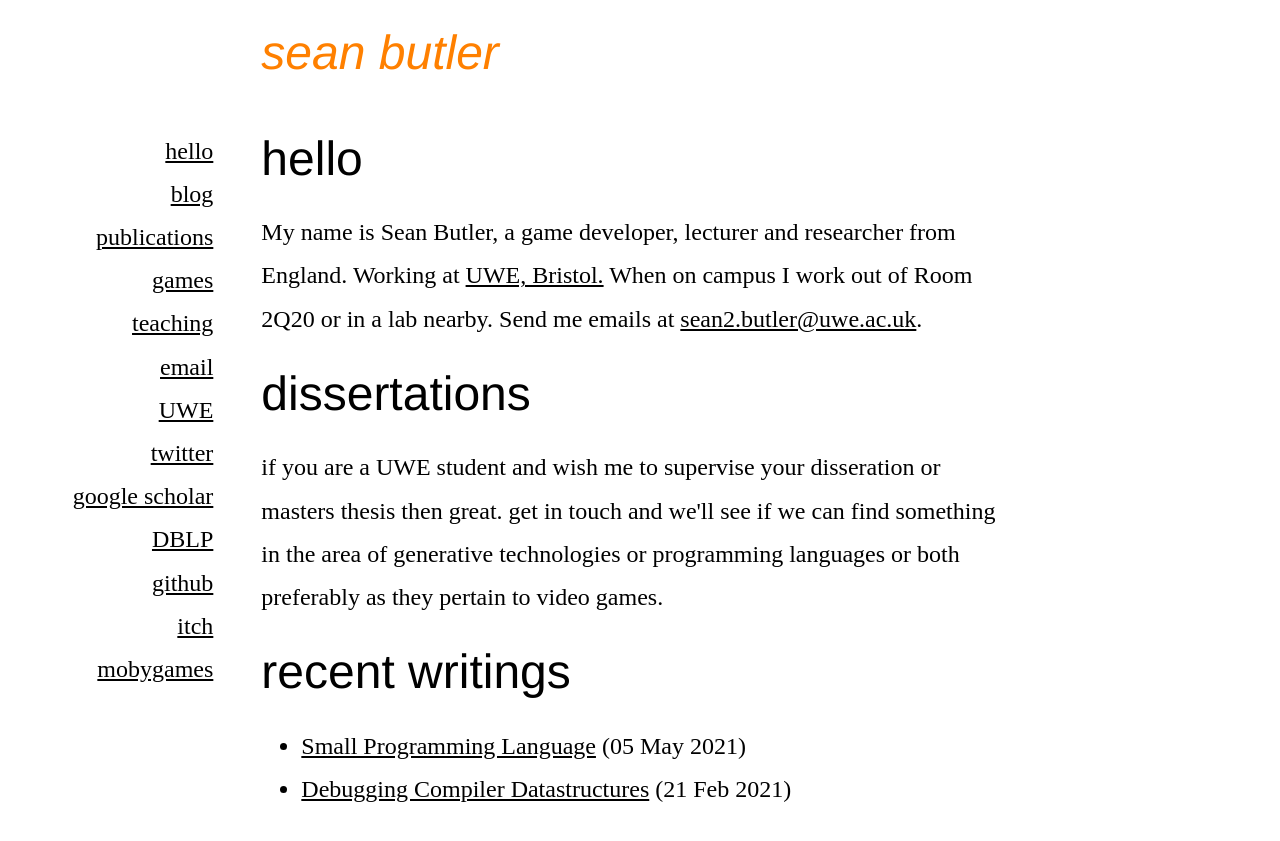
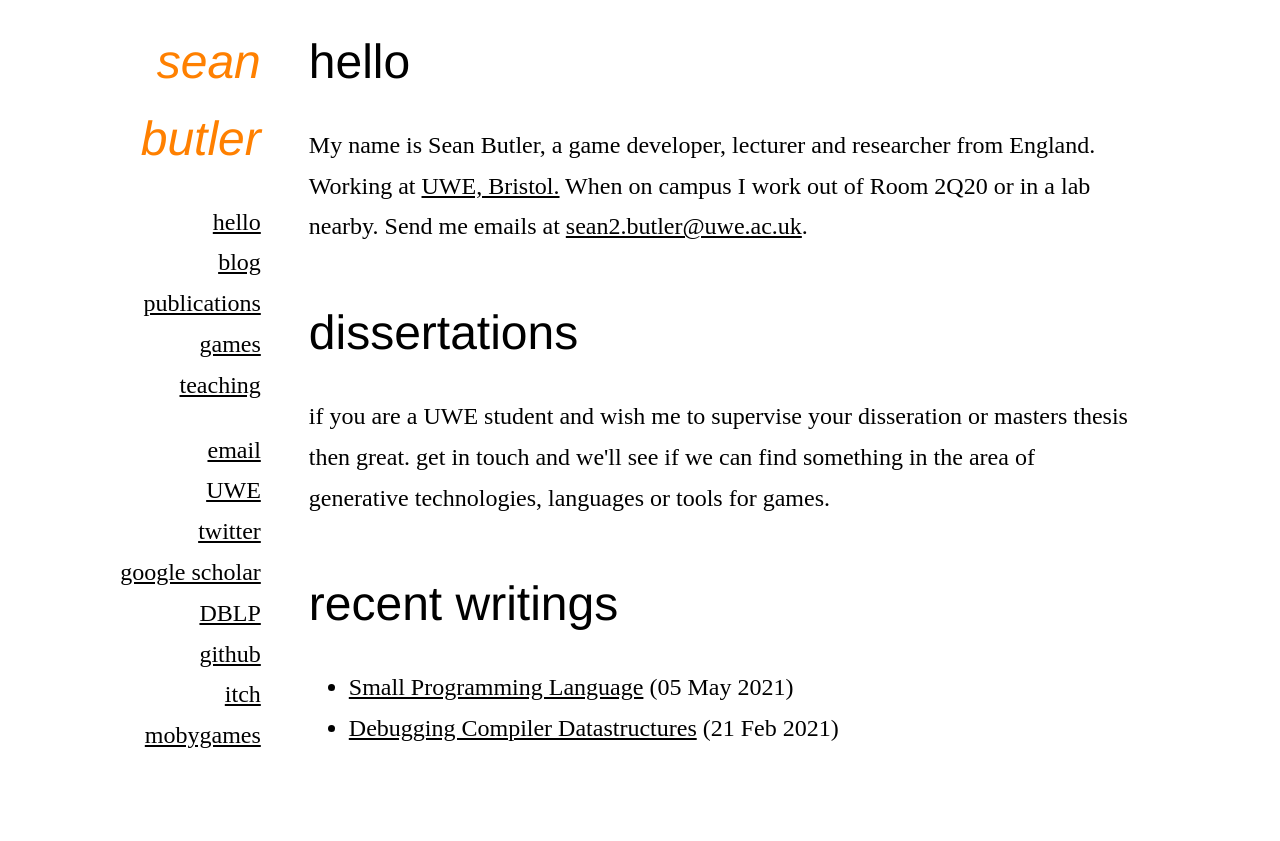
Before and after one commit to seanbutler/www.seanbutler.net, a Jekyll site: the page built from index.html, in a window 1280 px wide. Shown: the top 841 px of the page. Built offline with Jekyll 4.4.1, drawn with Linux system fonts in a browser that asks for light colours.

Commit message:
corrected wide code layout issue

```diff
--- a/_layouts/default.html
+++ b/_layouts/default.html
@@ -19,21 +19,10 @@
 	<body>
 
 		<div class = "row">
-			<div class="col side lhs">
-			</div>
 
-			<div class="col main orange">
-				<h1>sean butler</h1>
-			</div>
+			<div class="col lhs">
 
-			<div class="col side">
-			</div>
-
-		</div>
-
-		<div class = "row">
-
-			<div class="col side lhs">
+				<h1 class = "title">sean butler</h1>
 
 				<ul>
 					<li>
@@ -51,6 +40,10 @@
 					<li>
 						<a href="/teaching">teaching</a>
 					</li>
+
+				</ul>
+
+				<ul>
 					<li>
 						<a href = "mailto:sean2.butler@uwe.ac.uk">email</a>
 					</li>
@@ -84,7 +77,7 @@
 			</div>
 
 
-			<div class="col side">
+			<div class="col rhs">
 			</div>
 
 
--- a/_layouts/post.html
+++ b/_layouts/post.html
@@ -4,6 +4,6 @@ title: blog
 ---
 
 <h1>{{ page.title }}</h1>
-<p class="meta">{{ page.date | date_to_string }}</p>
+<p class="date">{{ page.date | date_to_string }}</p>
 
 {{ content }}
--- a/css/mini.css
+++ b/css/mini.css
@@ -1,80 +1,106 @@
 html {
     height:         100%;
     overflow-y:     scroll;
-    font-size:      1.5em;
-    font-weight:    normal;
+
 }
 
 body {
-    margin: 0px;
-    border: 0px;
-    padding: 0px;
+    font-size:      150%;
+    margin:         0px;
+    border:         0px;
+    padding:        0px;
 }
 
 h1, h2, h3, h4, h5, h6 {
-    line-height:    120%;
     font-family:    Helvetica, Arial, sans-serif;
     font-weight:    normal;
-    margin:         0px;
+    line-height:    160%;
+    margin:         0 0 0 0;
+    padding:        0 0 0 0;
 }
 
-
-li {
-    line-height: 180%;
-
+li, p {
+    line-height:        170%;
 }
 
-p {
-    /* border-top: 1px solid red; */
-    line-height: 180%;
+p+h1{
+    margin-top: 1em;
+    /* border: 1px dashed black; */
+}
+
+p+h2{
+    margin-top: 1em;
+    /* border: 1px dotted black; */
+}
+
+h1+h2{
+    margin-top: 0.5em;
+    /* border: 1px dotted black; */
+}
+
+h2+p{
+    margin-top: 0em;
+    /* border: 1px dotted black; */
+}
+
+p+ul{
+    margin-top: 2em;
+    /* border: 2px dashed black; */
 }
 
 .row{
-    display: flex;
-    flex-direction: row;
-    margin: 0;
+    display:            flex;
+    flex-direction:     row;
+    margin:             0px 0px 0px 0px;
+    padding:            0px 0px 0px 0px;
 
 }
 
 .col{
-    flex-direction:column;
-    margin: 0;
-    padding: 1em;
+    /* border: 1px solid orange; */
+    flex-direction:     column;
+    margin:             0 0 0 0;
+    padding:            1em 0 0 1em;
 }
 
 .fullwidth{
-    flex: 100%;
+    flex:               100%;
     /* text-align: center; */
 }
 
-.side {
-    flex: 15%;
-}
-
 .lhs{
+    flex:           20%;
     /* background-color: lightgray; */
     float: right;
     text-align: right;
-
+    padding-right: 1em;
 }
 
+.rhs{
+    flex: 10%;
+    float: left;
+    text-align: left;
+    padding-left: 1em;
+}
 
-.side ul {
+.lhs ul {
+    /* margin: 0;  */
+    /* padding: 0;   */
+}
 
+.lhs li {
+    list-style-type:none;
+}
+
+.main {
+    flex: 70%;
+    /* background: lightgrey; */
+}
+
+.blogindex {
     margin: 0;
     padding: 0;
 }
-
-.side li {
-    list-style-type: none;
-}
-
-.main {
-    flex: 60%;
-    /* background: lightgrey; */
-}
-
-.blogindex    { margin: 0; padding: 0;  }
 
 .blogindex li {
     list-style-type: none;
@@ -85,17 +111,13 @@ p {
     color: grey;
 }
 
-
-.orange {
+.title {
     font-style: italic;
     color:rgb(255, 128, 0);
+
 }
 
-#name {
-    font-weight:    normal;
-    font-family:    Helvetica, Arial, sans-serif;
-    font-style:     italic;
-}
+
 
 a {
     text-decoration: underline;
--- a/index.html
+++ b/index.html
@@ -7,18 +7,14 @@ title: hello
 <p>My name is Sean Butler, a game developer, lecturer and researcher from England. Working at <a href = "https://people.uwe.ac.uk/Person/Sean2Butler">UWE, Bristol.</a> When on campus I work out of Room 2Q20 or in a lab nearby. Send me emails at <a href = "mailto:sean2.butler@uwe.ac.uk">sean2.butler@uwe.ac.uk</a>.</p>
 
 <h1>dissertations</h1>
-<p> if you are a UWE student and wish me to supervise your disseration or masters thesis then great. get in touch and we'll see if we can find something in the area of generative technologies or programming languages or both preferably as they pertain to video games.</p>
+<p> if you are a UWE student and wish me to supervise your disseration or masters thesis then great. get in touch and we'll see if we can find something in the area of generative technologies, languages or tools for games.</p>
 
 <h1>recent writings</h1>
 <ul>
-
-{% for post in site.posts limit:2 %}
-
+    {% for post in site.posts limit:2 %}
     <li>
         <a href="{{ post.url }}" title="{{ post.title }}">{{ post.title }}</a>
     ({{ post.date | date_to_string }})
     </li>
-
-{% endfor %}
-
+    {% endfor %}
 </ul>
```
Also changed, not shown: _drafts/embed-v8-for-games.md (+30 -14 lines), css/mini2.css (+1 -11 lines).
